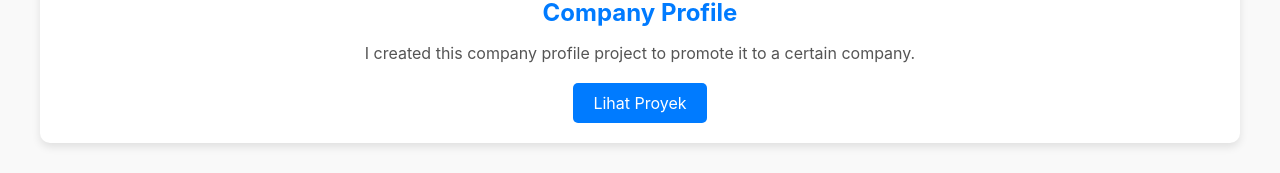
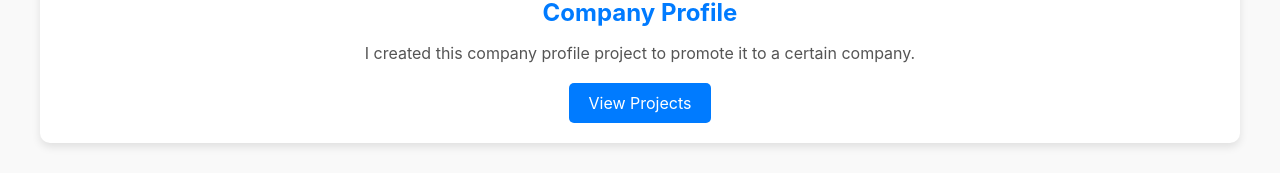
Before and after one commit to KevinRTG/kevin-portofolio-website, a React (Create React App) app: page /projects in a window 1280 px wide. Shown: the part 577-750 px from the top of the page. Built offline with nearby package versions, Linux system fonts and the light colour scheme.

Commit message:
Update Projects.js

```diff
--- a/src/components/pages/Projects.js
+++ b/src/components/pages/Projects.js
@@ -30,7 +30,7 @@ function Projects() {
               <h3 className="project-title">{project.title}</h3>
               <p className="project-description">{project.description}</p>
               <a href={project.link} className="project-link">
-                Lihat Proyek
+                View Projects
               </a>
             </div>
           </div>
```
